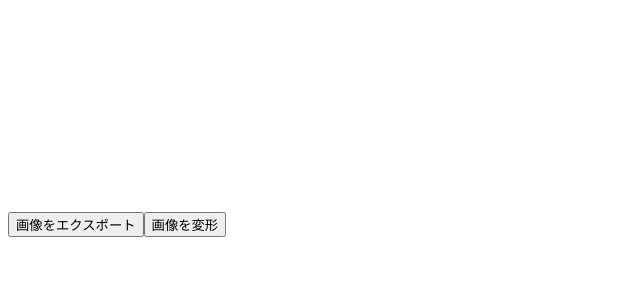
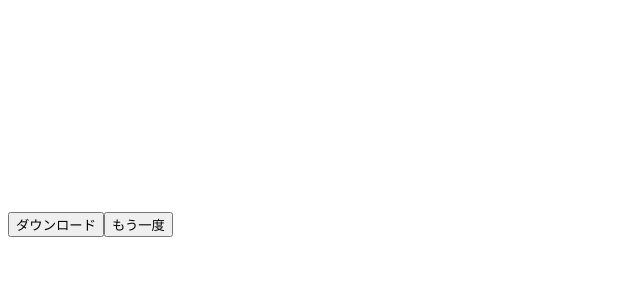
Before and after one commit to acannie/baran_generator, a Next.js app: page / in a window 1280 px wide. Shown: the top 300 px of the page, without its empty margins (0-640 px from the left). Built offline with nearby package versions, Linux system fonts and the light colour scheme.

Commit message:
code: ボタンの文言を変更

```diff
--- a/pages/Baran.tsx
+++ b/pages/Baran.tsx
@@ -251,8 +251,8 @@ const Baran = () => {
     return (
         <div>
             <canvas id="geometryCanvas" width="200" height="200" /><br />
-            <button onClick={handleExportImage}>画像をエクスポート</button>
-            <button onClick={increment}>画像を変形</button>
+            <button onClick={handleExportImage}>ダウンロード</button>
+            <button onClick={increment}>もう一度</button>
             <div>{loading || <img src={imageUrl} />}</div>
         </div>
     );
```
